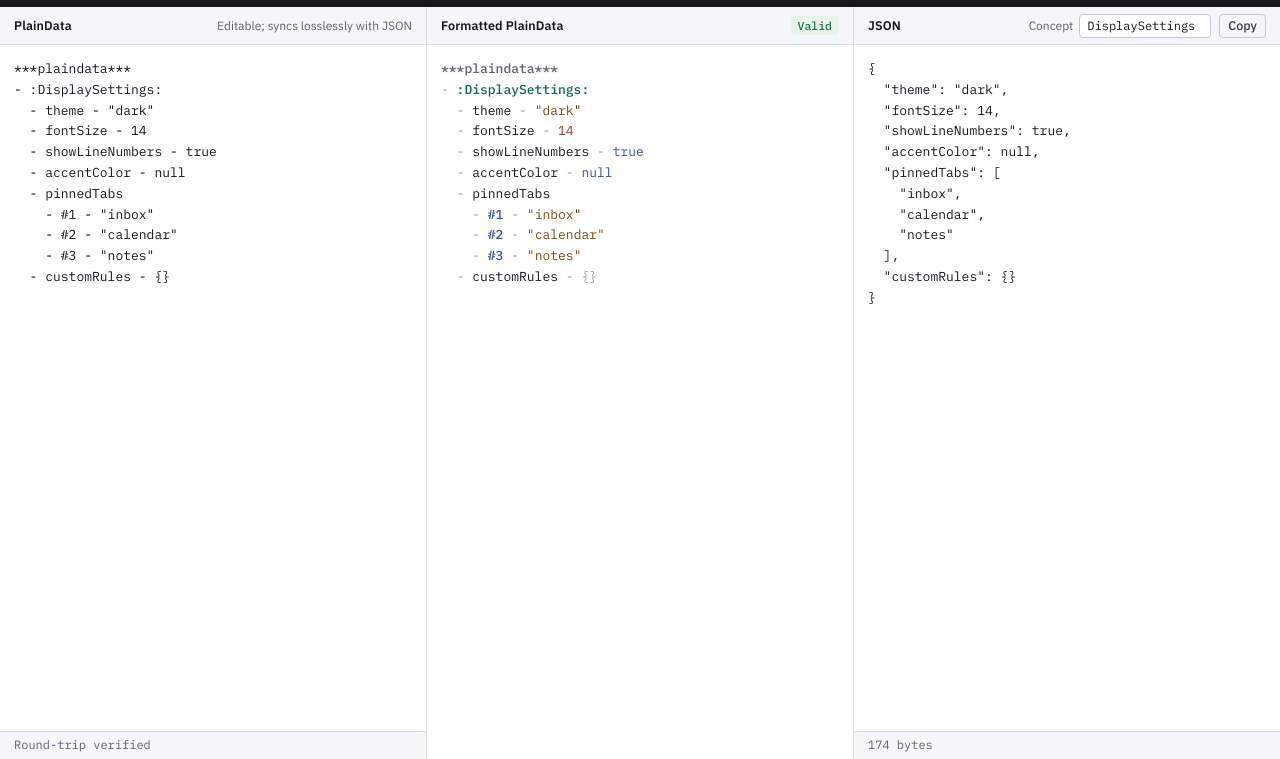
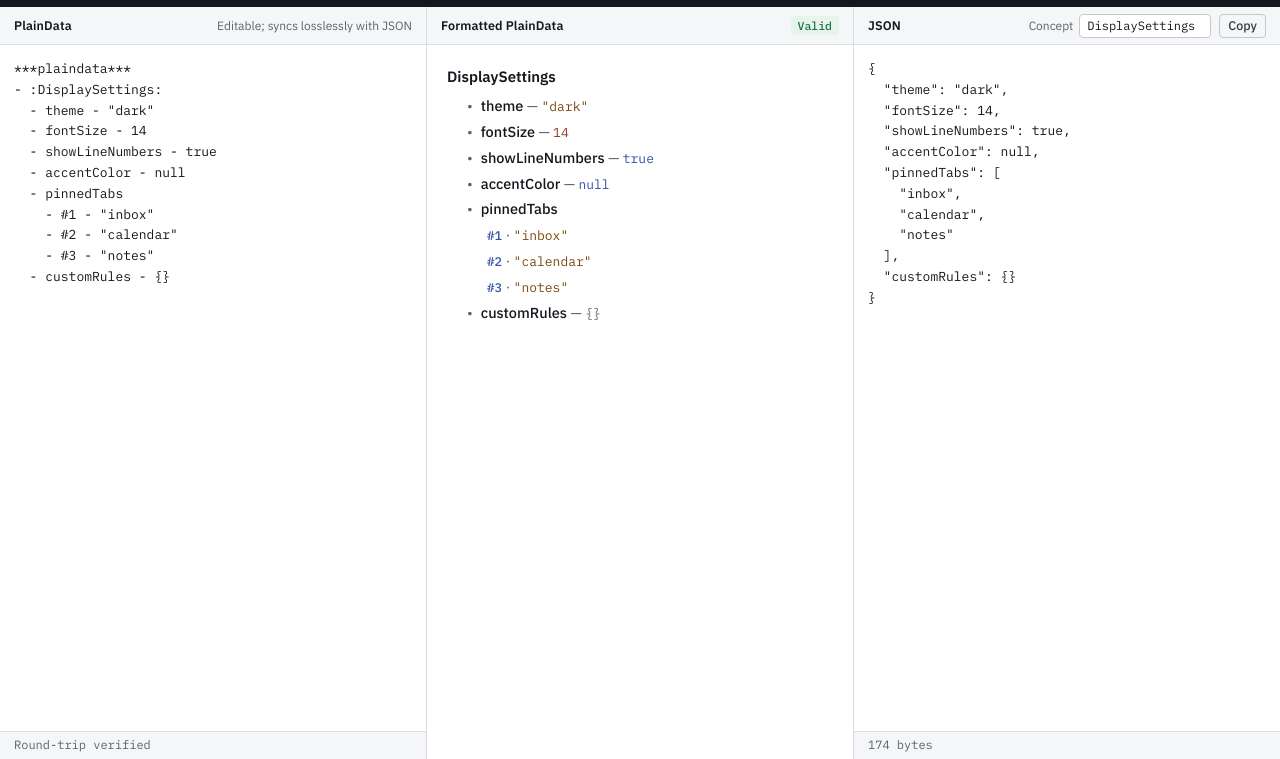
Before and after one commit to mrjf/PlainData, a website with bundled scripts: page demo/web/index.html in a window 1280 px wide. Shown: the part 41-800 px from the top of the page. Built offline with nearby package versions, Linux system fonts and the light colour scheme.

Commit message:
Render Formatted PlainData pane with PlainView reader view

```diff
--- a/demo/web/index.html
+++ b/demo/web/index.html
@@ -57,7 +57,7 @@
           <h2>Formatted PlainData</h2>
           <span class="badge ok" id="compile-badge">Valid</span>
         </header>
-        <pre class="view code reader" id="formatted-view"></pre>
+        <div class="view reader" id="formatted-view"></div>
       </section>
 
       <section class="pane" id="pane-json">
--- a/demo/web/main.ts
+++ b/demo/web/main.ts
@@ -56,7 +56,7 @@ const EXAMPLES: Record<string, { concept: string; plain: string }> = {
 
 const plainInput = document.getElementById("plain-input") as HTMLTextAreaElement;
 const jsonInput = document.getElementById("json-input") as HTMLTextAreaElement;
-const formattedView = document.getElementById("formatted-view") as HTMLPreElement;
+const formattedView = document.getElementById("formatted-view") as HTMLDivElement;
 const conceptInput = document.getElementById("concept-input") as HTMLInputElement;
 const exampleSelect = document.getElementById("example-select") as HTMLSelectElement;
 const statusEl = document.getElementById("status") as HTMLDivElement;
@@ -73,42 +73,46 @@ function escapeHtml(text: string): string {
   return text.replace(/&/g, "&amp;").replace(/</g, "&lt;").replace(/>/g, "&gt;");
 }
 
-function highlightScalar(raw: string): string {
+function renderScalar(raw: string): string {
   const escaped = escapeHtml(raw);
-  if (raw.startsWith('"')) return `<span class="t-string">${escaped}</span>`;
+  if (raw.startsWith('"')) return `<span class="pv-string">${escaped}</span>`;
   if (raw === "true" || raw === "false" || raw === "null") {
-    return `<span class="t-keyword">${escaped}</span>`;
+    return `<span class="pv-keyword">${escaped}</span>`;
   }
-  if (raw === "[]" || raw === "{}") return `<span class="t-punct">${escaped}</span>`;
-  return `<span class="t-number">${escaped}</span>`;
+  if (raw === "[]" || raw === "{}") return `<span class="pv-empty">${escaped}</span>`;
+  return `<span class="pv-number">${escaped}</span>`;
 }
 
-function highlightPlainData(source: string): string {
-  return source
-    .split("\n")
-    .map((line) => {
-      if (line === "***plaindata***") {
-        return `<span class="t-header">${escapeHtml(line)}</span>`;
-      }
-      const root = line.match(/^(- )(:[A-Za-z][A-Za-z0-9]*:)( - (.+))?$/);
-      if (root) {
-        const tail = root[4] !== undefined
-          ? `<span class="t-punct"> - </span>${highlightScalar(root[4])}`
-          : "";
-        return `<span class="t-bullet">${root[1]}</span><span class="t-concept">${escapeHtml(root[2]!)}</span>${tail}`;
-      }
-      const member = line.match(/^(\s*- )((?:#\d+)|(?:"(?:[^"\\]|\\.)*")|(?:[A-Za-z_$][A-Za-z0-9_$-]*))( - (.+))?$/);
-      if (member) {
-        const key = member[2]!;
-        const keyClass = key.startsWith("#") ? "t-index" : key.startsWith('"') ? "t-string" : "t-name";
-        const tail = member[4] !== undefined
-          ? `<span class="t-punct"> - </span>${highlightScalar(member[4])}`
-          : "";
-        return `<span class="t-bullet">${member[1]}</span><span class="${keyClass}">${escapeHtml(key)}</span>${tail}`;
-      }
-      return escapeHtml(line);
-    })
-    .join("\n");
+function renderReader(source: string): string {
+  const rows: string[] = [];
+  for (const line of source.split("\n")) {
+    if (line.trim() === "" || line.trim() === "***plaindata***") continue;
+    const indent = line.length - line.trimStart().length;
+    const depth = Math.floor(indent / 2);
+    if (!line.startsWith("- ", indent)) continue;
+    const body = line.slice(indent + 2);
+
+    const root = /^:([A-Za-z][A-Za-z0-9]*):(?: - (.+))?$/.exec(body);
+    if (root) {
+      const tail = root[2] !== undefined ? `<span class="pv-sep"> — </span>${renderScalar(root[2])}` : "";
+      rows.push(`<div class="pv-row pv-definition" style="--depth:${depth}"><strong class="pv-name">${escapeHtml(root[1]!)}</strong>${tail}</div>`);
+      continue;
+    }
+
+    const arr = /^(#\d+)(?: - (.+))?$/.exec(body);
+    if (arr) {
+      const tail = arr[2] !== undefined ? `<span class="pv-sep"> · </span>${renderScalar(arr[2])}` : "";
+      rows.push(`<div class="pv-row" style="--depth:${depth}"><span class="pv-index">${escapeHtml(arr[1]!)}</span>${tail}</div>`);
+      continue;
+    }
+
+    const member = /^("(?:[^"\\]|\\.)*"|[A-Za-z_$][A-Za-z0-9_$-]*)(?: - (.+))?$/.exec(body);
+    if (member) {
+      const tail = member[2] !== undefined ? `<span class="pv-sep"> — </span>${renderScalar(member[2])}` : "";
+      rows.push(`<div class="pv-row" style="--depth:${depth}"><span class="pv-bullet">•</span><span class="pv-attr">${escapeHtml(member[1]!)}</span>${tail}</div>`);
+    }
+  }
+  return rows.join("");
 }
 
 function setStatus(ok: boolean, message: string, meta = ""): void {
@@ -126,7 +130,7 @@ function syncFromPlain(): void {
     const json = stringifyJson(parsed.value, 2);
     conceptInput.value = parsed.concept;
     jsonInput.value = json + "\n";
-    formattedView.innerHTML = highlightPlainData(canonical);
+    formattedView.innerHTML = renderReader(canonical);
     plainNotes.textContent = "Round-trip verified";
     plainNotes.className = "notes";
     jsonNotes.textContent = `${json.length} bytes`;
@@ -145,7 +149,7 @@ function syncFromJson(): void {
     const concept = conceptInput.value.trim() || "Data";
     const plain = fromJson(jsonInput.value, concept);
     plainInput.value = plain;
-    formattedView.innerHTML = highlightPlainData(plain);
+    formattedView.innerHTML = renderReader(plain);
     jsonNotes.textContent = "Round-trip verified";
     jsonNotes.className = "notes";
     plainNotes.textContent = "Synced from JSON";
--- a/demo/web/styles.css
+++ b/demo/web/styles.css
@@ -255,12 +255,19 @@ button.quiet:hover { color: var(--shell-ink); }
 }
 .notes.error { color: var(--err); background: var(--err-soft); }
 
-.t-header { color: var(--t-header); font-weight: 500; }
-.t-bullet { color: var(--t-bullet); }
-.t-concept { color: var(--t-concept); font-weight: 500; }
-.t-name { color: var(--t-name); }
-.t-index { color: var(--t-index); font-weight: 500; }
-.t-punct { color: var(--t-punct); }
-.t-string { color: var(--t-string); }
-.t-number { color: var(--t-number); }
-.t-keyword { color: var(--t-keyword); }
+.reader {
+  font: 14.5px/1.65 var(--sans);
+  white-space: normal;
+  padding: 18px 20px;
+}
+.pv-row { padding-left: calc(var(--depth, 0) * 20px); margin: 2px 0; }
+.pv-definition { font-size: 15px; margin-bottom: 4px; }
+.pv-name { color: var(--ink); font-weight: 600; }
+.pv-bullet { color: var(--muted); margin-right: 8px; }
+.pv-attr { font-weight: 500; color: var(--ink); }
+.pv-index { font: 500 12.5px var(--mono); color: var(--t-index); }
+.pv-sep { color: var(--muted); }
+.pv-string { font-family: var(--mono); font-size: 13px; color: var(--t-string); }
+.pv-number { font-family: var(--mono); font-size: 13px; color: var(--t-number); }
+.pv-keyword { font-family: var(--mono); font-size: 13px; color: var(--t-keyword); }
+.pv-empty { font-family: var(--mono); font-size: 13px; color: var(--muted); }
```
